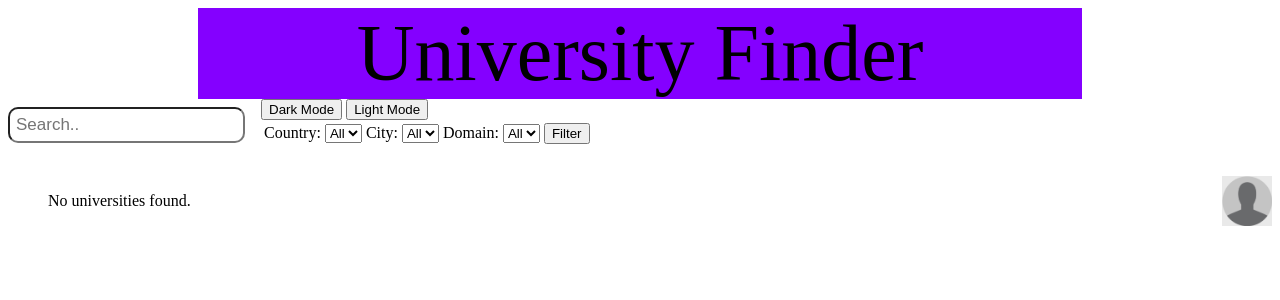
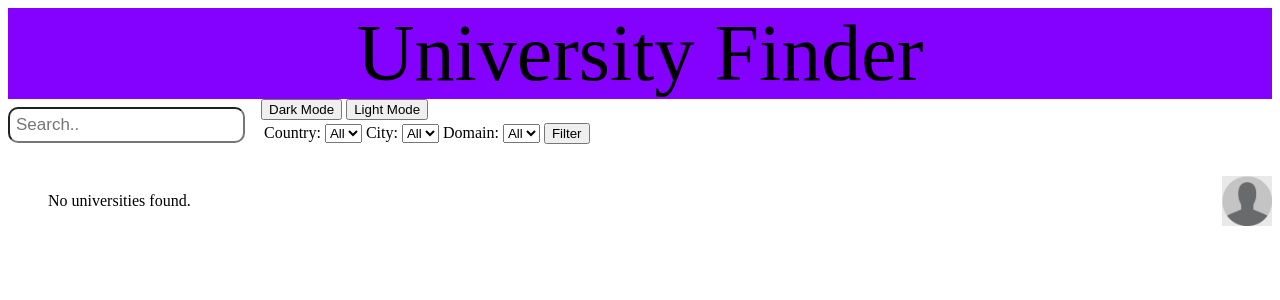
Before and after one commit to eaudeweb/university-app, a Django app: page /filter/ in a window 1280 px wide. Shown: the top 300 px of the page. Run offline with Django 5.2, Linux system fonts and the light colour scheme; data that the repository does not hold is empty.

Commit message:
Update mainstyle.css

```diff
--- a/universityapp/universities/static/universities/mainstyle.css
+++ b/universityapp/universities/static/universities/mainstyle.css
@@ -5,8 +5,8 @@
 .title {
     font: 5em serif;
     text-align: center;
-    border-bottom: 5px;
-    width: 70%;
+    border-bottom: 10px;
+    width: 100%;
     background-color: rgb(132, 0, 255);
     left: 30px;
     margin: auto;
```
